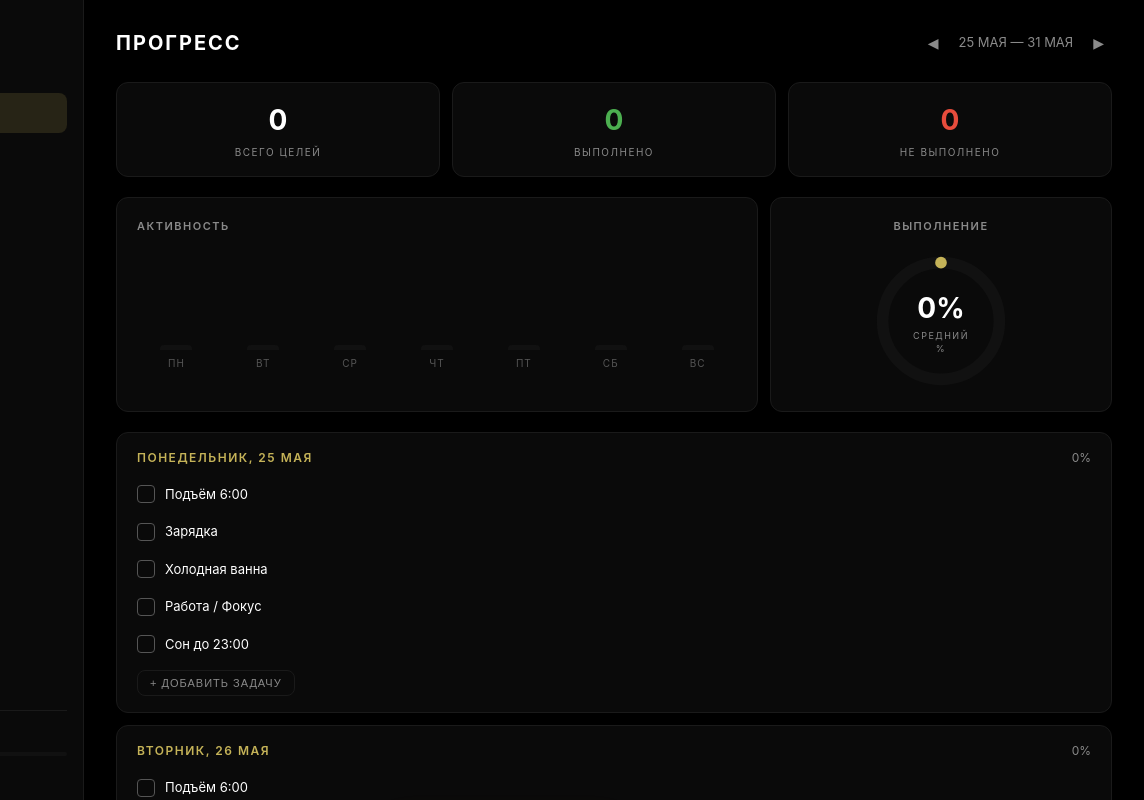
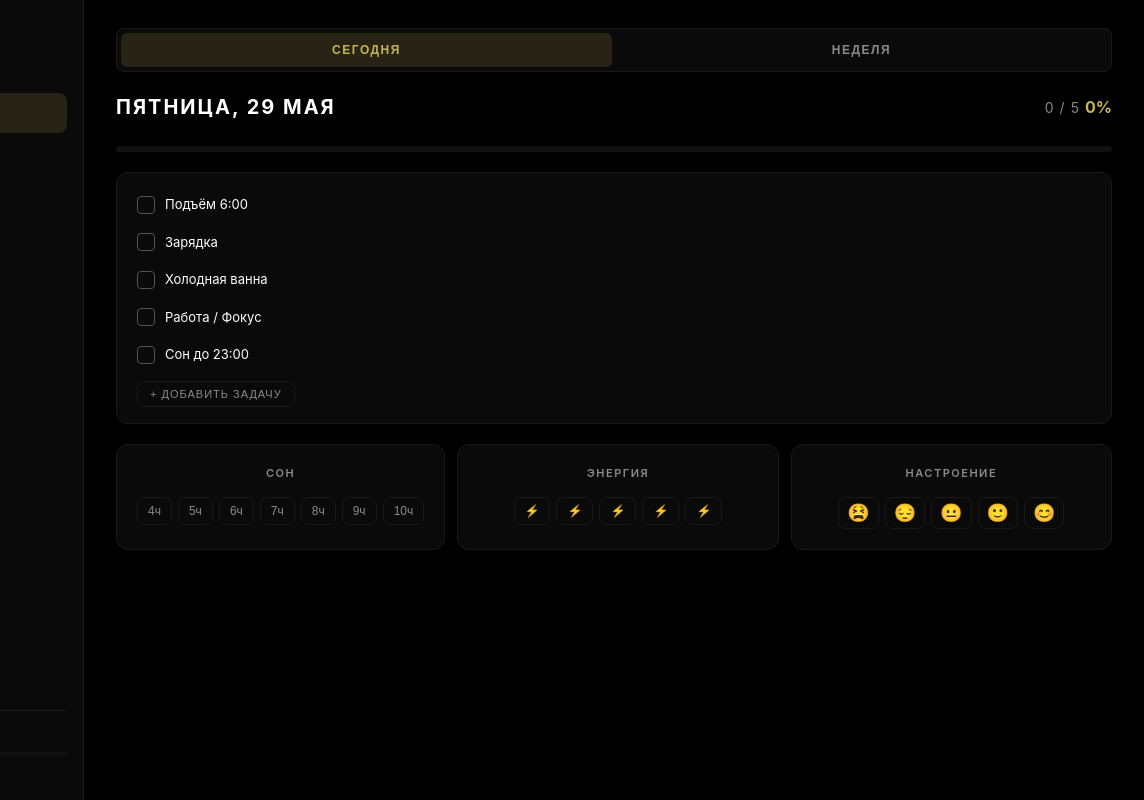
Before and after one commit to dinov146-cmyk/planner, a plain HTML site: page index.html in a window 1280 px wide. Shown: the full height of the page, 136-1280 px from the left. Drawn offline with Linux system fonts and the light colour scheme.

Commit message:
Add today/week sub-tabs

```diff
--- a/app.js
+++ b/app.js
@@ -96,6 +96,70 @@ function switchTab(tab){
     document.querySelectorAll(`[data-tab="${tab}"]`).forEach(b=>b.classList.add('active'));
 }
 
+function switchSubTab(sub){
+    document.querySelectorAll('.sub-tab').forEach(b=>b.classList.remove('active'));
+    document.querySelectorAll('.subtab').forEach(s=>s.classList.remove('active'));
+    document.querySelector(`[data-subtab="${sub}"]`).classList.add('active');
+    document.getElementById('subtab-'+sub).classList.add('active');
+}
+
+function renderToday(){
+    const now = new Date();
+    const key = dateKey();
+    if(!tasks[key]) tasks[key] = defaultTasks.map(t=>({...t}));
+    const dayTasks = tasks[key];
+    const doneCount = dayTasks.filter(t=>t.done).length;
+    const pct = dayTasks.length ? Math.round(doneCount/dayTasks.length*100) : 0;
+
+    document.getElementById('todayTitle').textContent = `${DAYS[now.getDay()]}, ${formatDate(now)}`;
+    document.getElementById('todayDone').textContent = doneCount;
+    document.getElementById('todayTotal').textContent = dayTasks.length;
+    document.getElementById('todayPct').textContent = pct+'%';
+    document.getElementById('todayProgressFill').style.width = pct+'%';
+
+    const container = document.getElementById('todayContainer');
+    container.innerHTML = '';
+    const card = document.createElement('div');
+    card.className = 'day-card';
+    const list = document.createElement('div');
+    list.className = 'task-list';
+    dayTasks.forEach((task, i)=>{
+        const item = document.createElement('div');
+        item.className = 'task-item';
+        const cb = document.createElement('div');
+        cb.className = 'checkbox' + (task.done ? ' checked' : '');
+        const text = document.createElement('span');
+        text.className = 'task-text' + (task.done ? ' done' : '');
+        text.textContent = task.text;
+        item.appendChild(cb);
+        item.appendChild(text);
+        item.addEventListener('click', ()=>{
+            dayTasks[i].done = !dayTasks[i].done;
+            if(dayTasks[i].done) addXP(5);
+            saveAll();
+            renderToday();
+        });
+        list.appendChild(item);
+    });
+    card.appendChild(list);
+
+    const addBtn = document.createElement('button');
+    addBtn.className = 'btn-secondary';
+    addBtn.style.cssText = 'margin-top:10px;padding:6px 12px;font-size:11px';
+    addBtn.textContent = '+ ДОБАВИТЬ ЗАДАЧУ';
+    addBtn.addEventListener('click', ()=>{
+        const text = prompt('Название задачи:');
+        if(text && text.trim()){
+            dayTasks.push({text:text.trim(),done:false});
+            saveAll();
+            renderToday();
+        }
+    });
+    card.appendChild(addBtn);
+    container.appendChild(card);
+    saveAll();
+}
+
 function renderWeek(){
     const dates = getWeekDates(weekOffset);
     const first = dates[0];
@@ -104,8 +168,7 @@ function renderWeek(){
     renderStats(dates);
     renderBarChart(dates);
     renderDonut(dates);
-    renderDays(dates);
-    renderState();
+    renderWeekDays(dates);
 }
 
 function renderStats(dates){
@@ -161,15 +224,12 @@ function renderDonut(dates){
     document.getElementById('donutValue').textContent = pct+'%';
 }
 
-function renderDays(dates){
-    const container = document.getElementById('daysContainer');
+function renderWeekDays(dates){
+    const container = document.getElementById('weekContainer');
     container.innerHTML = '';
-    const today = dateKey();
     dates.forEach(d=>{
         const key = dateKey(d);
-        if(!tasks[key]){
-            tasks[key] = defaultTasks.map(t=>({...t}));
-        }
+        if(!tasks[key]) tasks[key] = defaultTasks.map(t=>({...t}));
         const dayTasks = tasks[key];
         const doneCount = dayTasks.filter(t=>t.done).length;
         const pct = dayTasks.length ? Math.round(doneCount/dayTasks.length*100) : 0;
@@ -399,6 +459,10 @@ function init(){
         btn.addEventListener('click', ()=>switchTab(btn.dataset.tab));
     });
 
+    document.querySelectorAll('.sub-tab').forEach(btn=>{
+        btn.addEventListener('click', ()=>switchSubTab(btn.dataset.subtab));
+    });
+
     document.getElementById('prevWeek').addEventListener('click', ()=>{weekOffset--;renderWeek()});
     document.getElementById('nextWeek').addEventListener('click', ()=>{weekOffset++;renderWeek()});
 
@@ -446,7 +510,9 @@ function init(){
         document.getElementById('workoutModal').classList.remove('show');
     });
 
+    renderToday();
     renderWeek();
+    renderState();
     renderWorkouts();
     renderReflection();
 }
--- a/index.html
+++ b/index.html
@@ -45,8 +45,61 @@
         <main class="content">
             <!-- DASHBOARD -->
             <section class="tab active" id="tab-dashboard">
+                <div class="sub-tabs">
+                    <button class="sub-tab active" data-subtab="today">СЕГОДНЯ</button>
+                    <button class="sub-tab" data-subtab="week">НЕДЕЛЯ</button>
+                </div>
+
+                <!-- TODAY -->
+                <div class="subtab active" id="subtab-today">
                     <div class="section-header">
-                    <h1>ПРОГРЕСС</h1>
+                        <h1 id="todayTitle"></h1>
+                        <div class="today-stats">
+                            <span id="todayDone">0</span>/<span id="todayTotal">0</span>
+                            <span class="today-pct" id="todayPct">0%</span>
+                        </div>
+                    </div>
+
+                    <div class="today-progress">
+                        <div class="today-progress-bar"><div class="today-progress-fill" id="todayProgressFill"></div></div>
+                    </div>
+
+                    <div class="days-container" id="todayContainer"></div>
+
+                    <div class="state-row">
+                        <div class="card state-card">
+                            <h3>СОН</h3>
+                            <div class="sleep-selector" id="sleepSelector">
+                                <button data-value="4">4ч</button>
+                                <button data-value="5">5ч</button>
+                                <button data-value="6">6ч</button>
+                                <button data-value="7">7ч</button>
+                                <button data-value="8">8ч</button>
+                                <button data-value="9">9ч</button>
+                                <button data-value="10">10ч</button>
+                            </div>
+                        </div>
+                        <div class="card state-card">
+                            <h3>ЭНЕРГИЯ</h3>
+                            <div class="energy-selector" id="energySelector"></div>
+                        </div>
+                        <div class="card state-card">
+                            <h3>НАСТРОЕНИЕ</h3>
+                            <div class="mood-selector" id="moodSelector">
+                                <button data-value="1" title="Ужасно">😫</button>
+                                <button data-value="2" title="Плохо">😔</button>
+                                <button data-value="3" title="Нормально">😐</button>
+                                <button data-value="4" title="Хорошо">🙂</button>
+                                <button data-value="5" title="Отлично">😊</button>
+                            </div>
+                        </div>
+                    </div>
+                </div>
+
+                <!-- WEEK -->
+                <div class="subtab" id="subtab-week">
+                    <div class="section-header">
+                        <h1>НЕДЕЛЯ</h1>
                         <div class="date-nav">
                             <button class="btn-icon" id="prevWeek">◀</button>
                             <span id="weekRange"></span>
@@ -89,35 +142,7 @@
                         </div>
                     </div>
 
-                <div class="days-container" id="daysContainer"></div>
-
-                <div class="state-row">
-                    <div class="card state-card">
-                        <h3>СОН</h3>
-                        <div class="sleep-selector" id="sleepSelector">
-                            <button data-value="4">4ч</button>
-                            <button data-value="5">5ч</button>
-                            <button data-value="6">6ч</button>
-                            <button data-value="7">7ч</button>
-                            <button data-value="8">8ч</button>
-                            <button data-value="9">9ч</button>
-                            <button data-value="10">10ч</button>
-                        </div>
-                    </div>
-                    <div class="card state-card">
-                        <h3>ЭНЕРГИЯ</h3>
-                        <div class="energy-selector" id="energySelector"></div>
-                    </div>
-                    <div class="card state-card">
-                        <h3>НАСТРОЕНИЕ</h3>
-                        <div class="mood-selector" id="moodSelector">
-                            <button data-value="1" title="Ужасно">😫</button>
-                            <button data-value="2" title="Плохо">😔</button>
-                            <button data-value="3" title="Нормально">😐</button>
-                            <button data-value="4" title="Хорошо">🙂</button>
-                            <button data-value="5" title="Отлично">😊</button>
-                        </div>
-                    </div>
+                    <div class="days-container" id="weekContainer"></div>
                 </div>
             </section>
 
--- a/style.css
+++ b/style.css
@@ -28,6 +28,17 @@ body{overflow:hidden;padding-top:env(safe-area-inset-top);padding-bottom:env(saf
 .content{flex:1;overflow-y:auto;padding:28px 32px;padding-bottom:80px}
 .tab{display:none}
 .tab.active{display:block}
+.sub-tabs{display:flex;gap:4px;margin-bottom:20px;background:var(--surface);border-radius:var(--radius);padding:4px;border:1px solid var(--border)}
+.sub-tab{flex:1;padding:10px;text-align:center;background:none;border:none;color:var(--text2);font-size:12px;font-weight:600;letter-spacing:1.5px;cursor:pointer;border-radius:6px;transition:.2s}
+.sub-tab:hover{color:var(--text)}
+.sub-tab.active{background:var(--accent-dim);color:var(--accent)}
+.subtab{display:none}
+.subtab.active{display:block}
+.today-stats{display:flex;align-items:center;gap:6px;font-size:14px;color:var(--text2)}
+.today-pct{color:var(--accent);font-weight:700;font-size:16px}
+.today-progress{margin-bottom:20px}
+.today-progress-bar{height:6px;background:var(--surface2);border-radius:3px;overflow:hidden}
+.today-progress-fill{height:100%;background:var(--accent);border-radius:3px;transition:width .5s ease;width:0%}
 
 .section-header{display:flex;justify-content:space-between;align-items:center;margin-bottom:24px}
 .section-header h1{font-size:20px;font-weight:700;letter-spacing:2px}
```
Lines whose indentation alone changed are shown as unchanged.
